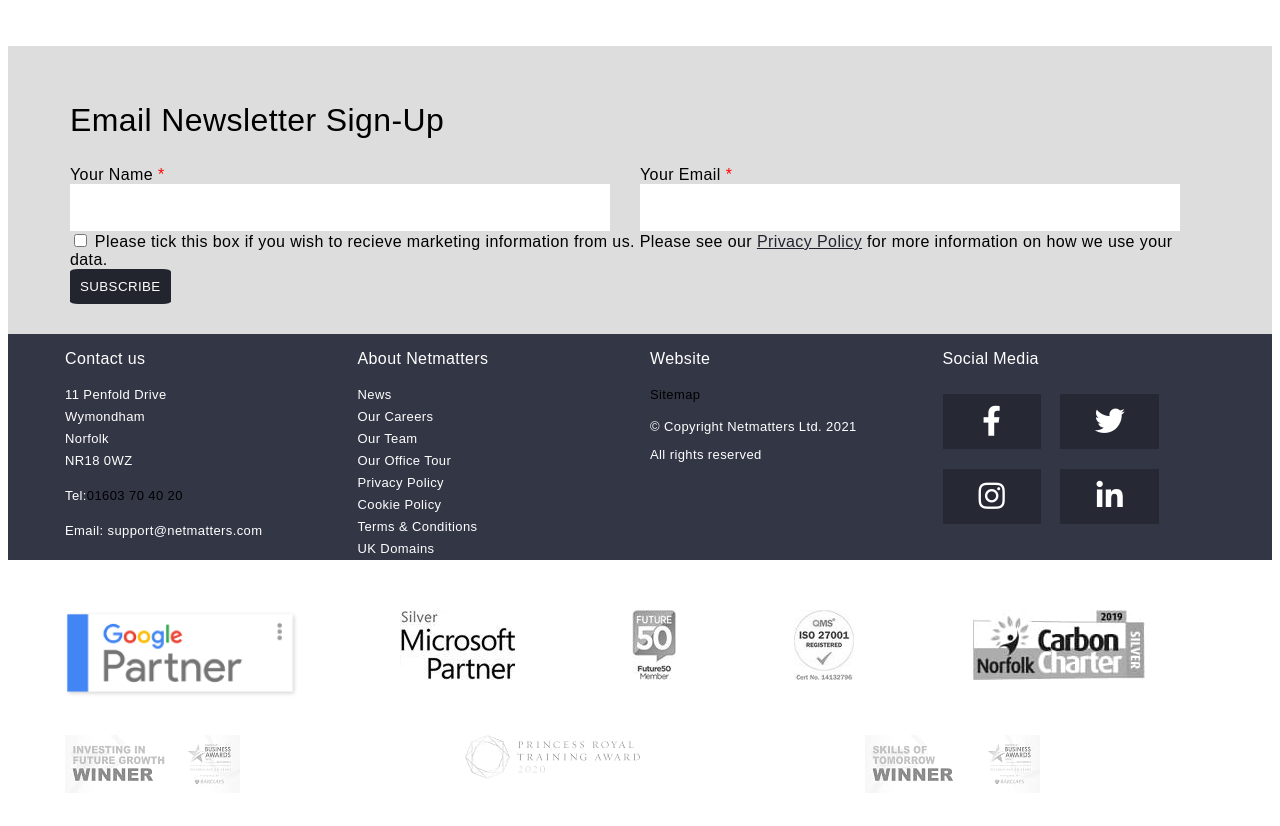
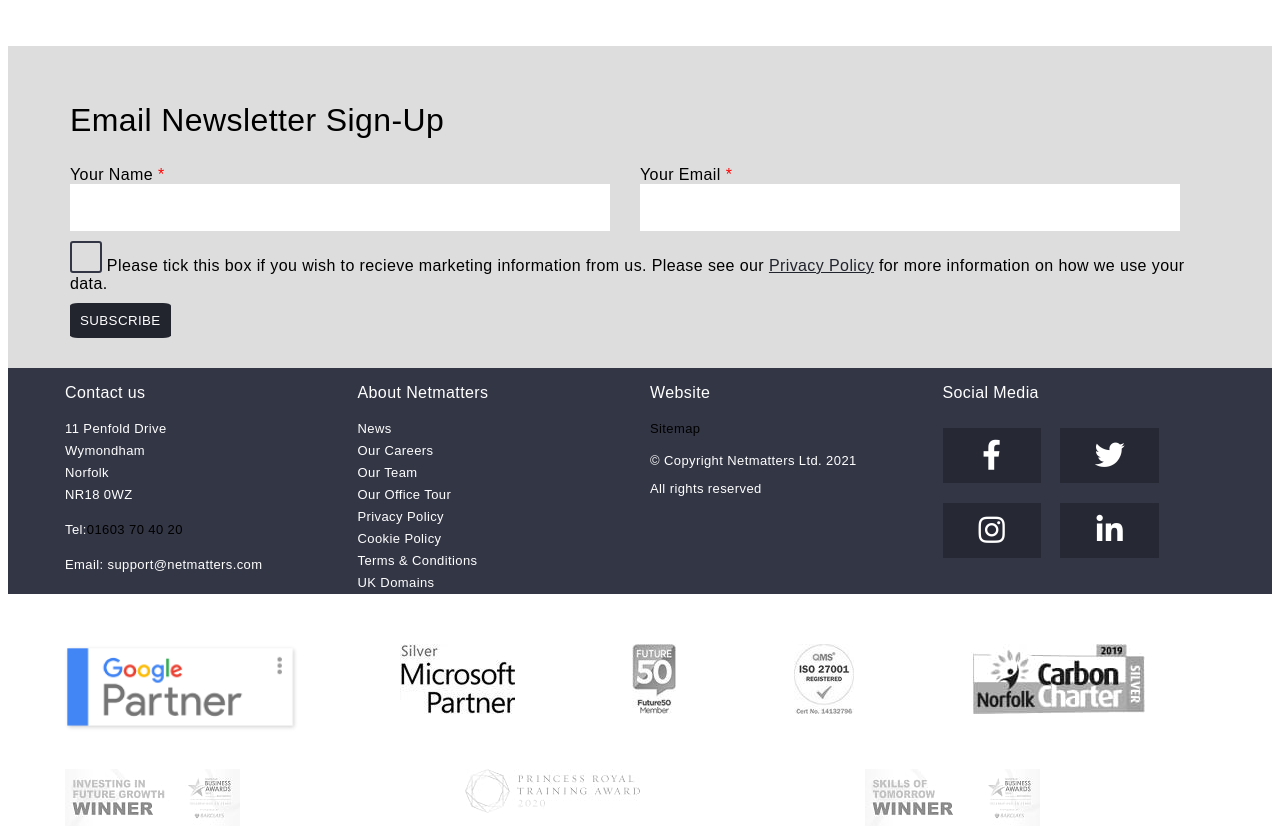
Before and after one commit to Pjard94/Netmatters, a PHP site: page / in a window 1280 px wide. Shown: the part 2916-3742 px from the top of the page. Before the commit the page ends 3700 px from the top, so only its background shows below. Run offline with PHP 8.4, Linux system fonts and the light colour scheme.

Commit message:
Finishing up

```diff
--- a/HTML_review/index.html
+++ b/HTML_review/index.html
@@ -45,17 +45,24 @@
 
                     <!-- support buttons -->
 
+
                     <div class="support-lrg"><button class="support--lrg"><i class="fas fa-mouse"></i> SUPPORT</button></div>
 
                     <div class="contact-lrg"><button class="contact--lrg"><i class="fas fa-paper-plane"></i>CONTACT</button></div>
 
                     <!-- large point search bar -->
+                    <div class="hide">
 
-                    <div class="search-lrg">
-                        <input type="text" class="hidden--bar" placeholder="Search ...">
-                        <button class="search--lrg"><i class="fas fa-search"></i></button>
+                        <div class="hidden-support-lrg hide-item"><button class="support--lrg"><i class="fas fa-mouse"></i> SUPPORT</button></div>
+
+                        <div class="hidden-contact-lrg hide-item"><button class="contact--lrg"><i class="fas fa-paper-plane"></i>CONTACT</button></div>
+
+                        <div class="search-lrg">
+                            <input type="text" class="hidden--bar" placeholder="Search ..." aria-label="search">
+                            <button type="" class="search--lrg"><i class="fas fa-search"></i></button>
+                        </div>
+
                     </div>
-
                     <!-- medium and xl search bar -->
 
                     <div class="search-med">
@@ -74,6 +81,17 @@
 
             </div> <!-- the class header div end-->
         </header>
+
+        <div class="menu-across">
+            <div class="menu--across">
+                <a href=""></a>
+                <a href=""></a>
+                <a href=""></a>
+                <a href=""></a>
+                <a href=""></a>
+                <a href=""></a>
+            </div>
+        </div>
 
         <!-- Slider placeholder -->
         <div class="slider--area">
@@ -304,8 +322,8 @@
                     <label class="required" for="email">Your Email</label>
                     <input type="email" name="users-email" id="email" value="" required="required" class="sub-box">
                 </div>
-                <div>
-                    <input type="checkbox" name="marketing-yes" id="m-y" value="">
+                <div class="subscription-label">
+                    <button type="checkbox" id="m-y" class="pretty--checkbox"><span class="focus-fill"><i class="fas fa-check"></i></span></button>
                     <label for="m-y">Please tick this box if you wish to recieve marketing information from us. Please see our <a href="#" rel="How we will keep your information safe." class="Privacy">Privacy Policy</a> for more information on how we use your data.</label>
                 </div>
                 <div>
@@ -313,7 +331,7 @@
                 </div>
 
             </div>
-
+<!-- <span class="fill"><i class="far fa-square "></i></span> <i class="fas fa-check-square"></i>-->
         </div>
 
         <footer class="footer">
--- a/HTML_review/sass/components/_header.scss
+++ b/HTML_review/sass/components/_header.scss
@@ -104,13 +104,6 @@
     height: auto;
 }
 
-.search-sm.search--bar-sm::after,
-.search-sm.search--button-sm::after {
-    content: "";
-    clear: both;
-    display: table;
-}
-
 .search--bar-sm {
     display: flex;
     float:left;
@@ -135,14 +128,15 @@
     text-align: right;
 }
 
-.hidden--bar {
-    display: none;
+.search-sm.search--bar-sm::after,
+.search-sm.search--button-sm::after {
+    content: "";
+    clear: both;
+    display: table;
 }
-
-
-
 //medium breakpoint search bar rules
-.search--bar-med {
+.search--bar-med
+{
     display: flex;
     float: left;
     border: 1px grey solid;
@@ -170,12 +164,10 @@
     background-color: $contact-button-hover;
 }
 
-.search-med,
-.search-lrg,
-.contact-lrg,
-.support-lrg {
+.search-med {
     display: none;
 }
+
 
 // support buttons
 
@@ -194,6 +186,11 @@
     border: none;
     width: 144px;
     height: 56px;
+}
+
+.contact-lrg,
+.support-lrg {
+    display: none;
 }
 
 .support--lrg:hover {
@@ -215,7 +212,7 @@
     }
 
     .header-line {
-        display: unset;
+        // display: unset;
         display: flex;
     }
 
@@ -247,6 +244,7 @@
         width: 970px;
     }
 
+
     .header-line {
         width: 467px;
         justify-content: space-evenly;
@@ -260,27 +258,10 @@
         font-size: 23px;
     }
 
-    .search--lrg {
-        width: 63px;
-        height: 56px;
-        background-color: $contact-button;
-        color: $white;
-        border: none;
-    }
-
-    .search--lrg:hover {
-        background-color: $contact-button-hover;
-    }
-
     .search-med {
         display: none;
     }
 
-    .search-lrg,
-    .contact-lrg,
-    .support-lrg {
-        display: unset;
-    }
 }
 
 @media screen and (min-width:$breakpoint-xl) {
@@ -296,8 +277,13 @@
         display: unset;
     }
 
-    .search-lrg {
+    .hide {
         display: none;
     }
 
+    .contact-lrg,
+    .support-lrg {
+        display: unset;
+    }
+
 }
--- /dev/null
+++ b/HTML_review/sass/components/_large_header.scss
@@ -0,0 +1,83 @@
+@use '../absracts/index' as *;
+
+//search bar styling
+.search-lrg{
+    height: 56px;
+    width: 63px;
+    position: relative;
+}
+
+
+.hidden--bar {
+    float: left;
+    border: 1px grey solid;
+    border-right: none;
+    width: 250px;
+    height: 56px;
+    outline: none;
+    flex-grow: 1;
+    top: 0;
+    bottom: 0;
+    left: 0;
+    margin-right: 0;
+    float: left;
+}
+
+.search--lrg {
+    width: 63px;
+    height: 56px;
+    background-color: $contact-button;
+    color: $white;
+    border: none;
+    cursor: pointer;
+    float: right;
+    margin-left: 20px;
+}
+
+//making the search bar appear
+
+.search-lrg.hidden--bar::after,
+.search-lrg.search--lrg::after {
+    content: "";
+    clear: both;
+    display: table;
+}
+
+.search-lrg:focus-within {
+    width: 100%;
+
+    .hidden--bar {
+        display: unset;
+        display: flex;
+    }
+
+    .search--lrg {
+        margin-left: 0;
+        margin-right: 50px;
+    }
+}
+
+//hiding rules
+
+.search-lrg {
+    display: none;
+}
+
+.hidden--bar,
+.hidden-support-lrg,
+.hidden-contact-lrg {
+    display: none;
+}
+
+.hide:focus-within .hide-item {
+    display: none;
+}
+
+@media screen and (min-width:$breakpoint-large) {
+    .search-lrg,
+    .hidden-contact-lrg,
+    .hidden-support-lrg {
+        display: unset;
+    }
+
+}
--- /dev/null
+++ b/HTML_review/sass/components/_menu-across.scss
@@ -0,0 +1 @@
+@use '../absracts/index' as *;
--- a/HTML_review/sass/components/_news.scss
+++ b/HTML_review/sass/components/_news.scss
@@ -28,6 +28,11 @@
     display: inline-flex;
     width: 100%;
     height: auto;
+}
+
+.subscription-label {
+    margin-top: 10px;
+    margin-bottom: 10px;
 }
 
 // entry area
@@ -95,6 +100,41 @@
     height: 47px;
 }
 
+.pretty--checkbox .focus-fill {
+    display: none;
+    width: 26px;
+    height: 26px;
+    font-size: 18px;
+    top: 0;
+    left: 0;
+    margin: 0;
+    padding: 0 3px 0 0;
+}
+
+.pretty--checkbox {
+    width: 32px;
+    height: 32px;
+    border: solid 2px $color-primary;
+    cursor: pointer;
+    background-color: $background-color-footer;
+    padding: 0 0 0 3px;
+}
+
+.pretty--checkbox:focus-within {
+
+    .focus-fill {
+        display: unset;
+    }
+
+    .fill {
+        display:none
+    }
+
+    background-color: $color-primary;
+
+    color: $white;
+}
+
 @media screen and (max-width: $breakpoint-medium) {
     .entry input {
         width: 100%;
--- a/HTML_review/sass/components/_slider.scss
+++ b/HTML_review/sass/components/_slider.scss
@@ -53,6 +53,11 @@
     .slider--text {
         text-align: left;
     }
+
+    .slider--text {
+        align-content: left;
+    }
+
 }
 
 @media screen and (min-width:$breakpoint-xl) {
--- a/HTML_review/sass/style.css
+++ b/HTML_review/sass/style.css
@@ -1426,6 +1486,11 @@
   height: auto;
 }
 
+.subscription-label {
+  margin-top: 10px;
+  margin-bottom: 10px;
+}
+
 .entry label,
 .entry input {
   display: block;
@@ -1483,6 +1548,37 @@
 
 .entry input {
   height: 47px;
+}
+
+.pretty--checkbox .focus-fill {
+  display: none;
+  width: 26px;
+  height: 26px;
+  font-size: 18px;
+  top: 0;
+  left: 0;
+  margin: 0;
+  padding: 0 3px 0 0;
+}
+
+.pretty--checkbox {
+  width: 32px;
+  height: 32px;
+  border: solid 2px #333645;
+  cursor: pointer;
+  background-color: #dddddd;
+  padding: 0 0 0 3px;
+}
+
+.pretty--checkbox:focus-within {
+  background-color: #333645;
+  color: #ffffff;
+}
+.pretty--checkbox:focus-within .focus-fill {
+  display: unset;
+}
+.pretty--checkbox:focus-within .fill {
+  display: none;
 }
 
 @media screen and (max-width: 768px) {
--- a/HTML_review/sass/style.scss
+++ b/HTML_review/sass/style.scss
@@ -1,5 +1,6 @@
 //Partial imports
 @use 'components/header';
+@use 'components/large_header';
 @use 'components/slider';
 @use 'components/card--individuals';
 @use 'components/card';
```
Also changed, not shown: other parts of HTML_review/sass/style.css (+93 -33 lines), HTML_review/searchbar-build.html (added), 1 other file.
